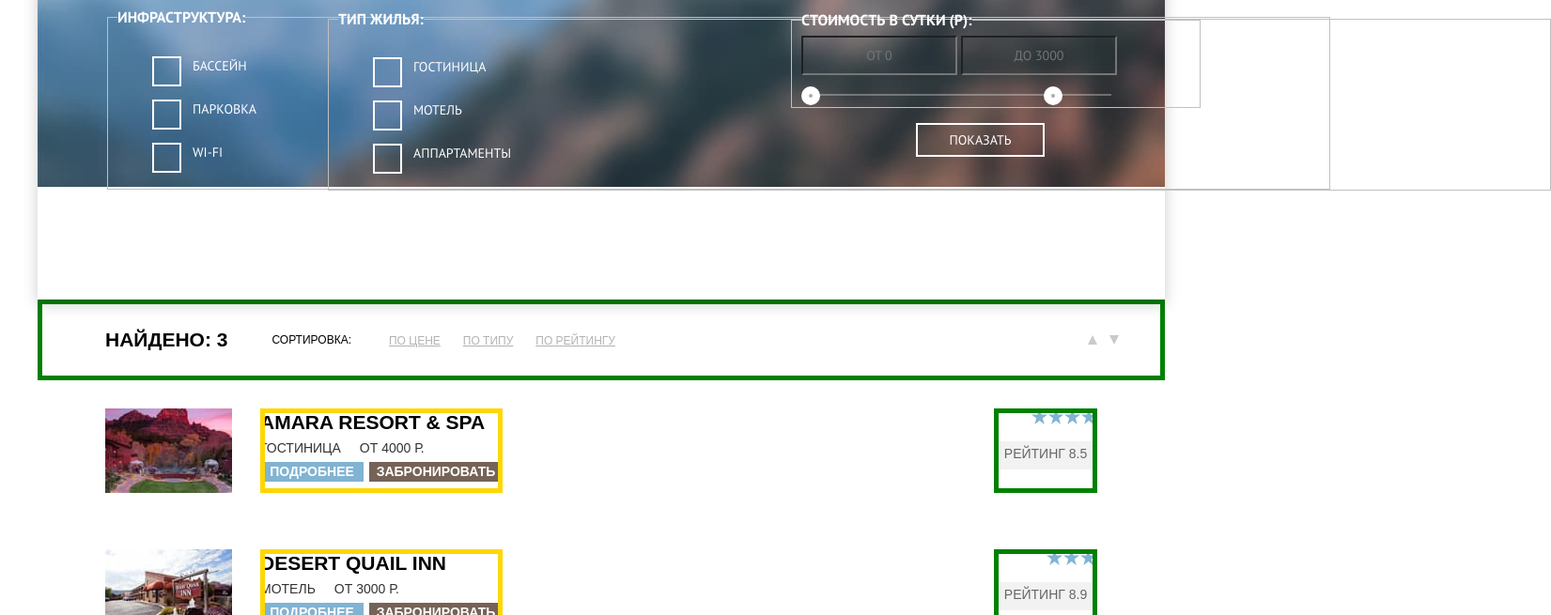
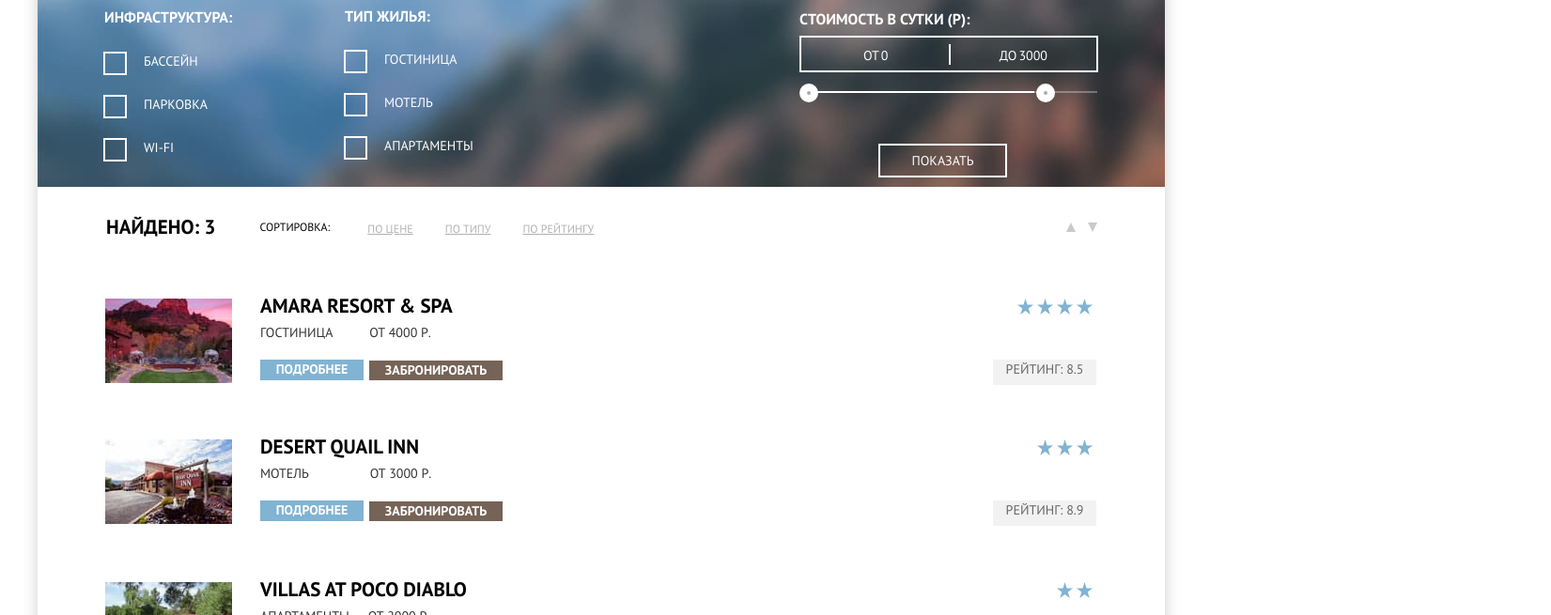
Before and after one commit to yurylook/1502389-sedona-29, a plain HTML site: page hotels.html in a window 1280 px wide. Shown: the part 73-728 px from the top of the page at 94% size, 1651 px wide, since content can reach past the window. Drawn offline with Linux system fonts and the light colour scheme.

Commit message:
decorative elements

```diff
--- a/css/style.css
+++ b/css/style.css
@@ -224,6 +224,8 @@ img {
   text-align: center;
   color:var(--basic-black);
 }
+
+
 
 .map-city{
   width: 1200px;
@@ -676,6 +678,14 @@ img {
   line-height: 21px;
   font-weight: normal;
   color:var(--light-black);
+  margin-left: 39px;
+}
+
+.hotel-price.hotel-desert {
+  margin-left: 65px;
+}
+
+.hotel-price.hotel-villas {
   margin-left: 20px;
 }
 
@@ -688,9 +698,9 @@ img {
   width: 110px;
   height: 27px;
   text-align: center;
-  padding-top: 3px;
   background-color: var(--basic-gray);
 }
+
 
 .detail {
   font-size: 14px;
@@ -699,6 +709,7 @@ img {
   color:var(--basic-white);
   background-color:var(--light-blue);
   width: 110px;
+  margin-top: 14px;
   text-align: center;
   text-decoration: none;
 }
@@ -719,6 +730,7 @@ img {
   font-weight: bold;
   color:var(--basic-white);
   background-color:var(--special-brown);
+  margin-top: 15px;
   margin-left:6px;
   width: 142px;
   text-align: center;
@@ -746,7 +758,7 @@ img {
 }
 
 .search:hover {
-  text-decoration: underline;
+  text-decoration-style: dashed;
   color:var(--light-blue);
   opacity: 1;
 }
@@ -799,7 +811,7 @@ img {
   background-image: url("../img/background-cat.jpg") ;
   background-repeat: no-repeat;
  display: grid;
-  grid-template-rows: 217px 1fr auto ;
+  grid-template-rows: 217px 1fr auto;
 }
 
 .site-navigation-menu.info-link {
@@ -831,6 +843,16 @@ img {
   position: relative;
 }
 
+.filter fieldset {
+  border: none;
+}
+
+.filter-option-list {
+  margin-left: -38px;
+  margin-top:-5px;
+}
+
+
 .filter-input {
 font-style: normal;
 font-weight: bold;
@@ -848,31 +870,48 @@ color:var(--basic-white);
 }
 
 .fieldset-house {
-  margin-top: -192px;
-  margin-left: 267px;
-  border: none;
+  margin-top: -189px;
+  margin-left: 275px;
 }
 
 .fieldset-comfort {
   margin-top: 26px;
-  margin-left: 32px;
+  margin-left: 19px;
 }
 
 .fieldset-price {
   position: relative;
-  margin-top: -192px;
-  margin-left: 760px;
+  margin-top: -184px;
+  margin-left: 759px;
 }
 
 .field-price {
   position: relative;
 }
 
-/**.field-price{
-  margin: 0;
-  padding: 0;
-  border: none;
-}**/
+.price-control {
+  position: relative;
+  width: 314px;
+  height: 35px;
+  margin-top: 1px;
+  border: 2px solid var(--basic-white);
+}
+
+.price-control::before{
+  content: "";
+  position: absolute;
+  top:7px;
+  left:157px;
+  width: 2px;
+  height: 22px;
+  background-color: var(--basic-white);
+}
+
+.range-filter {
+  width: 313px;
+  height: 37px;
+}
+
 
 .range-controls {
   position: relative;
@@ -881,16 +920,15 @@ color:var(--basic-white);
 .range-controls .scale {
   margin-top: 20px;
   margin-left: 14px;
-  width: 316px;
+  width: 303px;
   height: 2px;
-  background: var(--basic-white);
-  opacity: 0.3;
+  background:rgba(255, 255, 255, 0.3);
 }
 
 .range-controls .bar {
   width: 78%;
   height: 2px;
-  background: var(--basic-white);
+  background:var(--basic-white);
 }
 
 .range-controls .toggle {
@@ -910,8 +948,36 @@ color:var(--basic-white);
   left: 0;
 }
 
+.range-controls .toggle-min:hover {
+  position: absolute;
+  top:-8px;
+  left:0;
+  width: 7px;
+  height: 7px;
+  padding: 0;
+  border: 8px solid #ffffff;
+  background-color: #ababab;
+  border-radius: 50%;
+  cursor: pointer;
+
+}
+
 .range-controls .toggle-max {
-  left: 258px;
+  left: 252px;
+}
+
+.range-controls .toggle-max:hover {
+  position: absolute;
+  top:-8px;
+  left:252px;
+  width: 7px;
+  height: 7px;
+  padding: 0;
+  border: 8px solid #ffffff;
+  background-color: #ababab;
+  border-radius: 50%;
+  cursor: pointer;
+
 }
 
 .filter-price {
@@ -923,21 +989,40 @@ color:var(--basic-white);
 }
 
 .min-price,.max-price  {
-  text-align: center;
+  color:rgba(255, 255, 255, 1);
+  width: 80px;
+  height: 36px;
+  border: none;
+ background-color: transparent;
+}
+
+.min-price-label{
+  position: relative;
   font-style: normal;
   font-weight: normal;
   font-size: 14px;
   line-height: 21px;
-  color: var(--basic-white);
-  width: 158px;
+  color:var(--basic-white);
+  width: 80px;
   height: 36px;
-  background-color: transparent;
+  margin-left: 66px;
+}
+
+.max-price-label {
+    font-style: normal;
+    font-weight: normal;
+    font-size: 14px;
+    line-height: 21px;
+    color:var(--basic-white);
+    width: 80px;
+    height: 36px;
+    margin-left: 40px;
 }
 
 .button-price {
-  position: absolute;
-  top:149px;
-  left:895px;
+ position: absolute;
+  top:122px;
+  left:94px;
   width: 137px;
   height: 36px;
   background-color: transparent;
@@ -950,6 +1035,14 @@ color:var(--basic-white);
  font-size: 14px;
  line-height: 21px;
  color:var(--basic-white);
+}
+
+.button-price:hover {
+  background-color: var(--basic-white);
+}
+
+.button-price:hover span {
+  color: var(--basic-black);
 }
 
 /**.max-price {
@@ -972,16 +1065,16 @@ color:var(--basic-white);
   position: absolute;
   left:-43px;
   top:0;
-  width: 27px;
-  height: 28px;
+  width: 21px;
+  height: 21px;
   border: 2px solid var(--basic-white);
 }
 
 .filter-input:checked + label::after {
   content: "";
   position: absolute;
-  left:-29px;
-  top:5px;
+  left:-36px;
+  top:4px;
   width: 26px;
   height: 18px;
   background-image:url("../img/shape2.svg");
@@ -1007,8 +1100,8 @@ color:var(--basic-white);
   height: 86px;
   display: flex;
   align-items: center;
-  outline-offset: -5px;
-  outline: 5px solid green;
+  margin-top: -1xp;
+  margin-left: 1px;
 }
 
 .hotels-number {
@@ -1061,29 +1154,33 @@ color:var(--basic-white);
 .amara, .desert, .villas {
   display: flex;
   margin-left: 32px;
- /** outline-offset: -5px;
-  outline: 5px solid slateblue;**/
+  height: 152px;
+
 }
 
 .amara {
-  margin-top: 30px;
+  margin-top: 17px;
 }
 
-.desert, .villas {
-  margin-top: 60px;
+.desert {
+  margin-top: -2px;
+}
+
+.villas {
+  margin-top: 0px;
 }
 
 .amara-name, .desert-name, .villas-name {
   height:90px;
   margin-left: 30px;
-  outline-offset: -5px;
-  outline: 5px solid gold;
+  margin-top: -9px;
 }
 
 .hotel-info {
   display: flex;
   margin-top: -30px;
 }
+
 
 .amara-name h2, .desert-name h2, .villas-name h2 {
   margin-top: 0;
@@ -1095,16 +1192,46 @@ color:var(--basic-white);
 }
 
 .stars-list {
-  display: flex;
-  list-style: none;
+ display: flex;
+ list-style: none;
  justify-content: flex-end;
 
 }
 
+.stars-list li {
+  margin-right:3px ;
+}
+
+
 .amara-raiting, .desert-raiting, .villas-raiting {
   width: 110px;
   margin-left: auto;
-  margin-right: 72px;
-  outline-offset: -5px;
-  outline: 5px solid green;
+  margin-right: 113px;
 }
+
+.amara-raiting {
+  margin-top: 0;
+}
+
+
+/**.amara-raiting.hotel-raiting {
+  padding-top: 5px;
+  margin-top: 44px;
+  padding-left: 2px;
+}
+
+.desert-raiting.hotel-raiting {
+  margin-top: 46px;
+}
+
+.villas-raiting.hotel-raiting {
+  margin-top: 44px;
+}**/
+.hotel-raiting {
+  margin-top: 44px;
+}
+
+.footer.catalog {
+  margin-top: -48px;
+  height: 120px;
+}
--- a/hotels.html
+++ b/hotels.html
@@ -54,12 +54,12 @@
                   <label  class="filter-option-label" for="filter-hotels">ГОСТИНИЦА</label>
                 </li>
                 <li class="filter option filter-chexbox">
-                  <input class="visually-hidden filter-input" type="checkbox" name="" id="filter-motels">
+                  <input class="visually-hidden filter-input" type="checkbox" name="motels" id="filter-motels">
                   <label  class="filter-option-label" for="filter-motels">МОТЕЛЬ</label>
                 </li>
                 <li class="filter option filter-chexbox">
                   <input class="visually-hidden filter-input" type="checkbox" name="apartments" id="filter-apartments">
-                  <label  class="filter-option-label" for="filter-apartments">АППАРТАМЕНТЫ</label>
+                  <label  class="filter-option-label" for="filter-apartments">АПАРТАМЕНТЫ</label>
                 </li>
               </ul>
             </fieldset>
@@ -69,8 +69,8 @@
              <legend class="filter-price">CТОИМОСТЬ В СУТКИ (Р):</legend>
              <div class="range-filter">
               <div class="price-control">
-                <input class="min-price" type="text" name="min-price" placeholder="OT 0">
-                <input class="max-price" type="text" name="max-price" placeholder="ДО 3000">
+                <label class="min-price-label">OT<input class="min-price" type="text" name="min-price" value="0"></label>
+                <label class="max-price-label">ДО<input class="max-price" type="text" name="max-price" value="3000"></label>
               </div>
                <div class="range-controls">
                  <div class="scale">
@@ -80,7 +80,6 @@
                  <div class="toggle toggle-max"></div>
                 </div>
                </div>
-             </div>
              <button class="button-price" type="submit"><span class="button-price-text">ПОКАЗАТЬ</span></button>
            </fieldset>
           </div>
@@ -115,7 +114,7 @@
               </p>
             </div>
             <div class="amara-raiting">
-              <ul class="stars-list">
+              <div class="stars-list">
                 <li>
                   <img src="img/star.svg" width="18" height="17" alt="звезда класса отеля">
                 </li>
@@ -128,8 +127,8 @@
                 <li>
                   <img src="img/star.svg" width="18" height="17" alt="звезда класса отеля">
                 </li>
-              </ul>
-              <p class="hotel-raiting">РЕЙТИНГ 8.5</p>
+              </div>
+              <p class="hotel-raiting">РЕЙТИНГ: 8.5</p>
             </div>
           </section>
         </li>
@@ -142,7 +141,7 @@
               <h2><a class="hotel-name" href="#">DESERT QUAIL INN</a></h2>
               <div class="hotel-info">
                 <p class="hotel-type">МОТЕЛЬ</p>
-                <p class="hotel-price">ОТ 3000 Р.</p>
+                <p class="hotel-price hotel-desert">ОТ 3000 Р.</p>
               </div>
               <p class="booking">
                 <a class="detail" href="#">ПОДРОБНЕЕ</a>
@@ -150,7 +149,7 @@
               </p>
             </div>
             <div class="desert-raiting">
-              <ul class="stars-list">
+              <div class="stars-list">
                 <li>
                   <img src="img/star.svg" width="18" height="17" alt="звезда класса отеля">
                 </li>
@@ -160,8 +159,8 @@
                 <li>
                   <img src="img/star.svg" width="18" height="17" alt="звезда класса отеля">
                 </li>
-              </ul>
-              <p class="hotel-raiting">РЕЙТИНГ 8.9</p>
+              </div>
+              <p class="hotel-raiting">РЕЙТИНГ: 8.9</p>
             </div>
           </section>
         </li>
@@ -173,8 +172,8 @@
             <div class="villas-name">
               <h2><a class="hotel-name" href="#">VILLAS AT POCO DIABLO</a></h2>
               <div class="hotel-info">
-                <p class="hotel-type">АППАРТАМЕНТЫ</p>
-                <p class="hotel-price">ОТ 2000 Р.</p>
+                <p class="hotel-type">АПАРТАМЕНТЫ</p>
+                <p class="hotel-price hotel-villas">ОТ 2000 Р.</p>
               </div>
               <p class="booking">
                 <a class="detail" href="#">ПОДРОБНЕЕ</a>
@@ -182,15 +181,15 @@
               </p>
             </div>
             <div class="villas-raiting">
-              <ul class='stars-list'>
+              <div class='stars-list'>
                 <li>
                   <img src="img/star.svg" width="18" height="17" alt="звезда класса отеля">
                 </li>
                 <li>
                   <img src="img/star.svg" width="18" height="17" alt="звезда класса отеля">
                 </li>
-              </ul>
-              <p class="hotel-raiting">РЕЙТИНГ 9.2</p>
+              </div>
+              <p class="hotel-raiting">РЕЙТИНГ: 9.2</p>
             </div>
           </section>
         </li>
@@ -199,7 +198,7 @@
     </main>
 
 
-    <footer class="footer">
+    <footer class="footer catalog">
       <div class="contact">
       <p class="footer-contact">
         #VISITSEDONA
```
